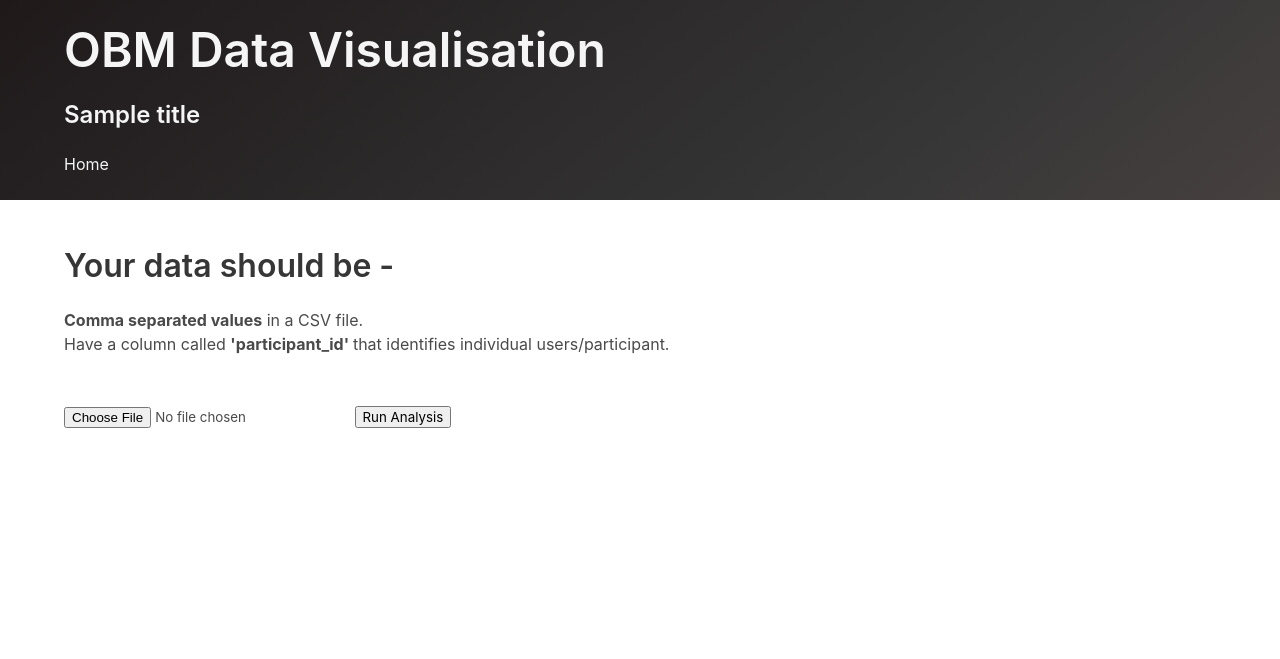
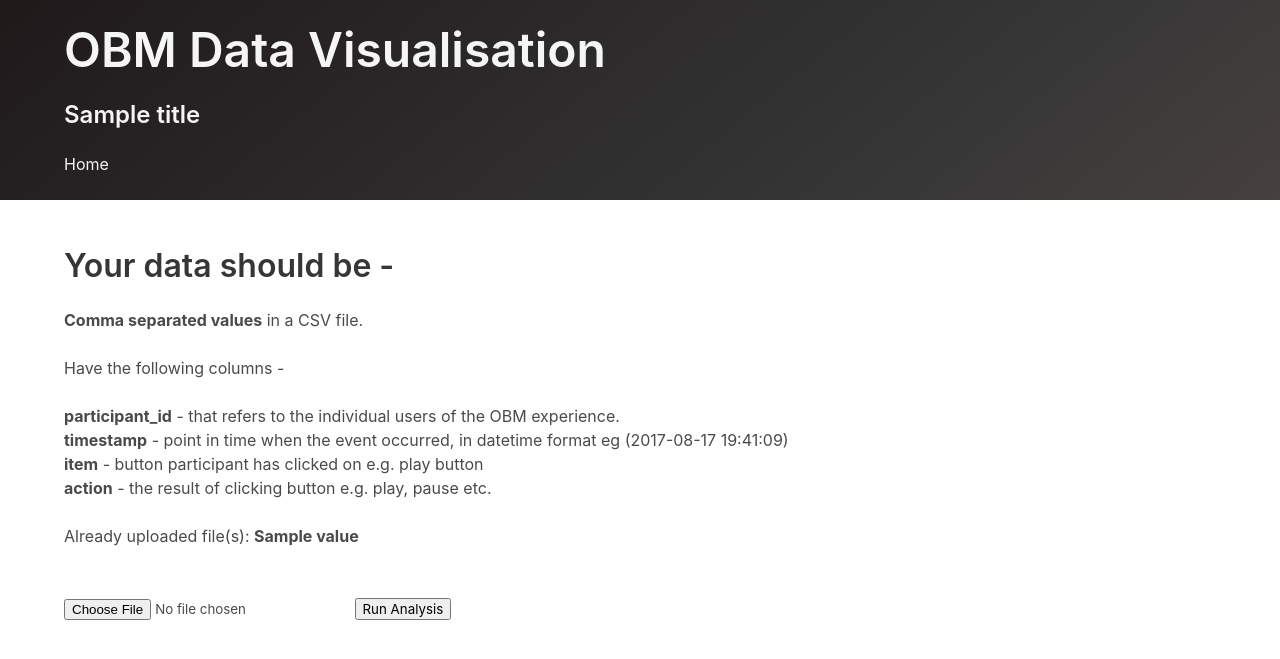
Before and after one commit to UoMResearchIT/interaction-data-visualisation-tool, a Flask app: template templates/index.html in a window 1280 px wide. Shown: the part 53-712 px from the top of the page. Run offline with Flask 2, Linux system fonts and the light colour scheme; the template is opened without the code that fills it: most values are stand-ins (such as "Sample title", 1, 10 or a date in 2020).

Commit message:
Fixed typo

```diff
--- a/templates/index.html
+++ b/templates/index.html
@@ -10,8 +10,22 @@
         <div class="container">
             <h4 class="title"> Your data should be - </h4>
                 <p>
-                    <ul>  <b>Comma separated values</b> in a CSV file.  </ul>
-                    <ul>  Have a column called <b> 'participant_id' </b> that identifies individual users/participant.</ul>
+                    <b>Comma separated values</b> in a CSV file.
+
+                    <br>
+                    <br>
+                    Have the following columns -
+                    <br><br>
+
+                        <ul>  <b>participant_id</b> - that refers to the individual users of the OBM experience. </ul>
+                        <ul>  <b>timestamp</b> - point in time when the event occurred, in datetime format eg (2017-08-17 19:41:09) </ul>
+                        <ul>  <b>item</b> - button participant has clicked on e.g. play button </ul>
+                        <ul>  <b>action</b> - the result of clicking button e.g. play, pause etc. </ul>
+
+                    <br>
+
+                    <ul>Already uploaded file(s): <b>{{ value }}</b> </ul>
+
 
                 </p>
 
```
